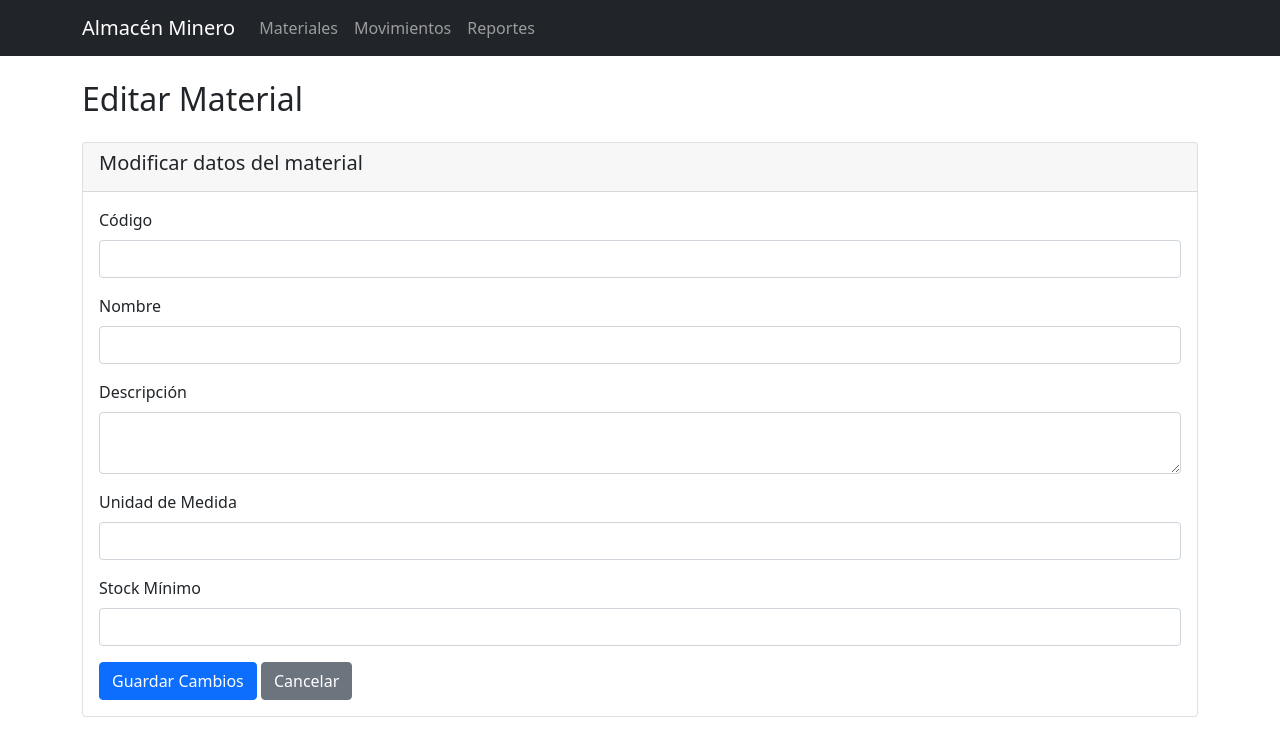
After one commit to BriDePa/almacenMinero, a Flask app: page /materiales/editar/1 in a window 1280 px wide. The commit adds this page. Shown: the top 756 px of the page. Run offline with Flask 3, Linux system fonts and the light colour scheme; data that the repository does not hold is empty.

Commit message:
editar y elimina

```diff
--- a/app.py
+++ b/app.py
@@ -3,91 +3,146 @@ import sqlite3
 from database import get_db, query_db
 
 app = Flask(__name__)
-app.secret_key = '1201'
+app.secret_key = "1201"
+
 
 # Cerrar la conexión a la base de datos al finalizar
 @app.teardown_appcontext
 def close_db(error):
-    if hasattr(g, '_database'):
+    if hasattr(g, "_database"):
         g._database.close()
 
+
 #
-@app.route('/')
+@app.route("/")
 def index():
-    return render_template('base.html')
+    return render_template("base.html")
+
 
 # Gestión de Materiales
-@app.route('/materiales', methods=['GET', 'POST'])
+@app.route("/materiales", methods=["GET", "POST"])
 def materiales():
     db = get_db()
 
-    if request.method == 'POST':
+    if request.method == "POST":
         # Agregar nuevo material
-        codigo = request.form['codigo']
-        nombre = request.form['nombre']
-        descripcion = request.form['descripcion']
-        unidad_medida = request.form['unidad_medida']
-        stock_minimo = request.form['stock_minimo']
+        codigo = request.form["codigo"]
+        nombre = request.form["nombre"]
+        descripcion = request.form["descripcion"]
+        unidad_medida = request.form["unidad_medida"]
+        stock_minimo = request.form["stock_minimo"]
 
         try:
             db.execute(
                 "INSERT INTO Materiales (codigo, nombre, descripcion, unidad_medida, stock_minimo) "
                 "VALUES (?, ?, ?, ?, ?)",
-                (codigo, nombre, descripcion, unidad_medida, stock_minimo)
+                (codigo, nombre, descripcion, unidad_medida, stock_minimo),
             )
             db.commit()
-            flash('Material agregado correctamente', 'success')
+            flash("Material agregado correctamente", "success")
         except sqlite3.IntegrityError:
-            flash('Error: El código ya existe', 'danger')
+            flash("Error: El código ya existe", "danger")
 
-        return redirect(url_for('materiales'))
+        return redirect(url_for("materiales"))
 
     # Listar materiales
     materiales = query_db("SELECT * FROM VistaStock")
-    return render_template('materiales.html', materiales=materiales)
+    return render_template("materiales.html", materiales=materiales)
+
+
+# Eliminar material
+@app.route("/materiales/eliminar/<int:id_material>", methods=["POST"])
+def eliminar_material(id_material):
+    db = get_db()
+    try:
+        db.execute("DELETE FROM Materiales WHERE id_material = ?", (id_material,))
+        db.commit()
+        flash("Material eliminado correctamente", "success")
+    except Exception as e:
+        flash(f"Error al eliminar: {str(e)}", "danger")
+    return redirect(url_for("materiales"))
+
+
+# Editar material (mostrar formulario y actualizar)
+@app.route("/materiales/editar/<int:id_material>", methods=["GET", "POST"])
+def editar_material(id_material):
+    db = get_db()
+    if request.method == "POST":
+        codigo = request.form["codigo"]
+        nombre = request.form["nombre"]
+        descripcion = request.form["descripcion"]
+        unidad_medida = request.form["unidad_medida"]
+        stock_minimo = request.form["stock_minimo"]
+        try:
+            db.execute(
+                """
+                UPDATE Materiales SET codigo=?, nombre=?, descripcion=?, unidad_medida=?, stock_minimo=?
+                WHERE id_material=?
+            """,
+                (codigo, nombre, descripcion, unidad_medida, stock_minimo, id_material),
+            )
+            db.commit()
+            flash("Material actualizado correctamente", "success")
+            return redirect(url_for("materiales"))
+        except Exception as e:
+            flash(f"Error al actualizar: {str(e)}", "danger")
+    # GET: mostrar datos actuales
+    material = query_db(
+        "SELECT * FROM Materiales WHERE id_material = ?", [id_material], one=True
+    )
+    return render_template("editar_material.html", material=material)
+
 
 # Gestión de Movimientos
-@app.route('/movimientos', methods=['GET', 'POST'])
+@app.route("/movimientos", methods=["GET", "POST"])
 def movimientos():
     db = get_db()
 
-    if request.method == 'POST':
+    if request.method == "POST":
         # Registrar movimiento
-        id_material = request.form['id_material']
-        tipo = request.form['tipo']
-        cantidad = float(request.form['cantidad'])
-        responsable = request.form['responsable']
-        proyecto = request.form.get('proyecto', '')
-        observaciones = request.form.get('observaciones', '')
+        id_material = request.form["id_material"]
+        tipo = request.form["tipo"]
+        cantidad = float(request.form["cantidad"])
+        responsable = request.form["responsable"]
+        proyecto = request.form.get("proyecto", "")
+        observaciones = request.form.get("observaciones", "")
 
         # Validar stock para salidas
-        if tipo == 'salida':
-            stock = query_db("SELECT stock_actual FROM Materiales WHERE id_material = ?",
-                            [id_material], one=True)
-            if stock and stock['stock_actual'] < cantidad:
-                flash('Error: Stock insuficiente', 'danger')
-                return redirect(url_for('movimientos'))
+        if tipo == "salida":
+            stock = query_db(
+                "SELECT stock_actual FROM Materiales WHERE id_material = ?",
+                [id_material],
+                one=True,
+            )
+            if stock and stock["stock_actual"] < cantidad:
+                flash("Error: Stock insuficiente", "danger")
+                return redirect(url_for("movimientos"))
 
         try:
             db.execute(
                 "INSERT INTO Movimientos (id_material, tipo_movimiento, cantidad, responsable, proyecto_destino, observaciones) "
                 "VALUES (?, ?, ?, ?, ?, ?)",
-                (id_material, tipo, cantidad, responsable, proyecto, observaciones)
+                (id_material, tipo, cantidad, responsable, proyecto, observaciones),
             )
             db.commit()
-            flash('Movimiento registrado correctamente', 'success')
+            flash("Movimiento registrado correctamente", "success")
         except Exception as e:
-            flash(f'Error: {str(e)}', 'danger')
+            flash(f"Error: {str(e)}", "danger")
 
-        return redirect(url_for('movimientos'))
+        return redirect(url_for("movimientos"))
 
     # Listar movimientos y materiales disponibles
     movimientos = query_db("SELECT * FROM VistaHistorial LIMIT 500")
-    materiales = query_db("SELECT id_material, codigo, nombre FROM Materiales WHERE activo = 1")
-    return render_template('movimientos.html', movimientos=movimientos, materiales=materiales)
+    materiales = query_db(
+        "SELECT id_material, codigo, nombre FROM Materiales WHERE activo = 1"
+    )
+    return render_template(
+        "movimientos.html", movimientos=movimientos, materiales=materiales
+    )
+
 
 # Reportes
-@app.route('/reportes')
+@app.route("/reportes")
 def reportes():
     # Materiales con stock bajo
     stock_bajo = query_db("SELECT * FROM VistaStock WHERE estado = 'REORDEN'")
@@ -99,9 +154,12 @@ def reportes():
         "ORDER BY fecha_movimiento DESC"
     )
 
-    return render_template('reportes.html',
-                         stock_bajo=stock_bajo,
-                         movimientos_recientes=movimientos_recientes)
+    return render_template(
+        "reportes.html",
+        stock_bajo=stock_bajo,
+        movimientos_recientes=movimientos_recientes,
+    )
 
-if __name__ == '__main__':
+
+if __name__ == "__main__":
     app.run(debug=True)
--- /dev/null
+++ b/templates/editar_material.html
@@ -0,0 +1,40 @@
+{% extends "base.html" %}
+
+{% block content %}
+<h2>Editar Material</h2>
+<div class="row mt-4">
+    <div class="col-md-12">
+        <div class="card">
+            <div class="card-header">
+                <h5>Modificar datos del material</h5>
+            </div>
+            <div class="card-body">
+                <form method="POST">
+                    <div class="mb-3">
+                        <label class="form-label">Código</label>
+                        <input type="text" class="form-control" name="codigo" required value="{{ material['codigo'] }}">
+                    </div>
+                    <div class="mb-3">
+                        <label class="form-label">Nombre</label>
+                        <input type="text" class="form-control" name="nombre" required value="{{ material['nombre'] }}">
+                    </div>
+                    <div class="mb-3">
+                        <label class="form-label">Descripción</label>
+                        <textarea class="form-control" name="descripcion" rows="2">{{ material['descripcion'] }}</textarea>
+                    </div>
+                    <div class="mb-3">
+                        <label class="form-label">Unidad de Medida</label>
+                        <input type="text" class="form-control" name="unidad_medida" required value="{{ material['unidad_medida'] }}">
+                    </div>
+                    <div class="mb-3">
+                        <label class="form-label">Stock Mínimo</label>
+                        <input type="number" class="form-control" name="stock_minimo" required value="{{ material['stock_minimo'] }}">
+                    </div>
+                    <button type="submit" class="btn btn-primary">Guardar Cambios</button>
+                    <a href="{{ url_for('materiales') }}" class="btn btn-secondary">Cancelar</a>
+                </form>
+            </div>
+        </div>
+    </div>
+</div>
+{% endblock %}
```
Also changed, not shown: templates/materiales.html (+7 -0 lines), almacen_minero.db.
